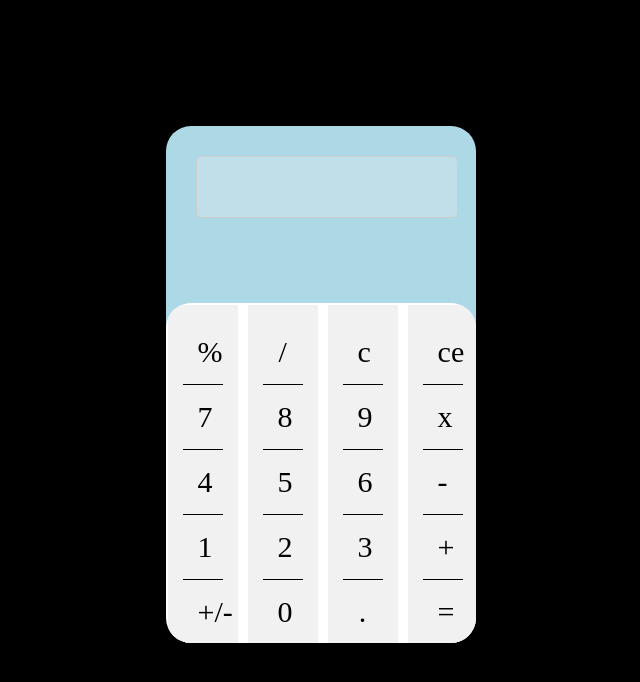
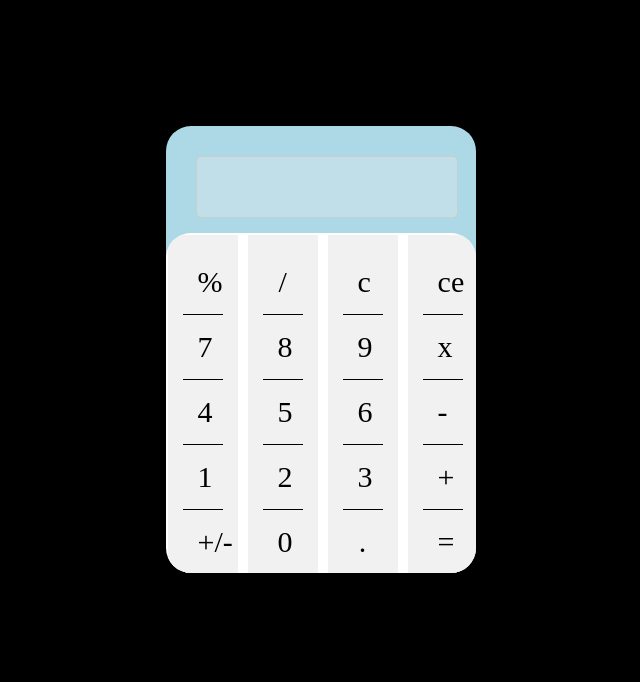
Before and after one commit to Roshni-Gagrai/lab9, a plain HTML site: page index.html in a window 1280 px wide. Shown: the whole page, without its empty margins (348-988 px from the left). Drawn offline with Linux system fonts and the light colour scheme.

Commit message:
Update style.css

```diff
--- a/style.css
+++ b/style.css
@@ -20,7 +20,7 @@ body {
     padding: 30px;
     border-radius: 25px;
     background-color: white;
-    margin-top: 30%;
+    margin-top: 5px;
     margin-left: -12%;
     display: inline-grid;
     column-gap: 10px;
```
